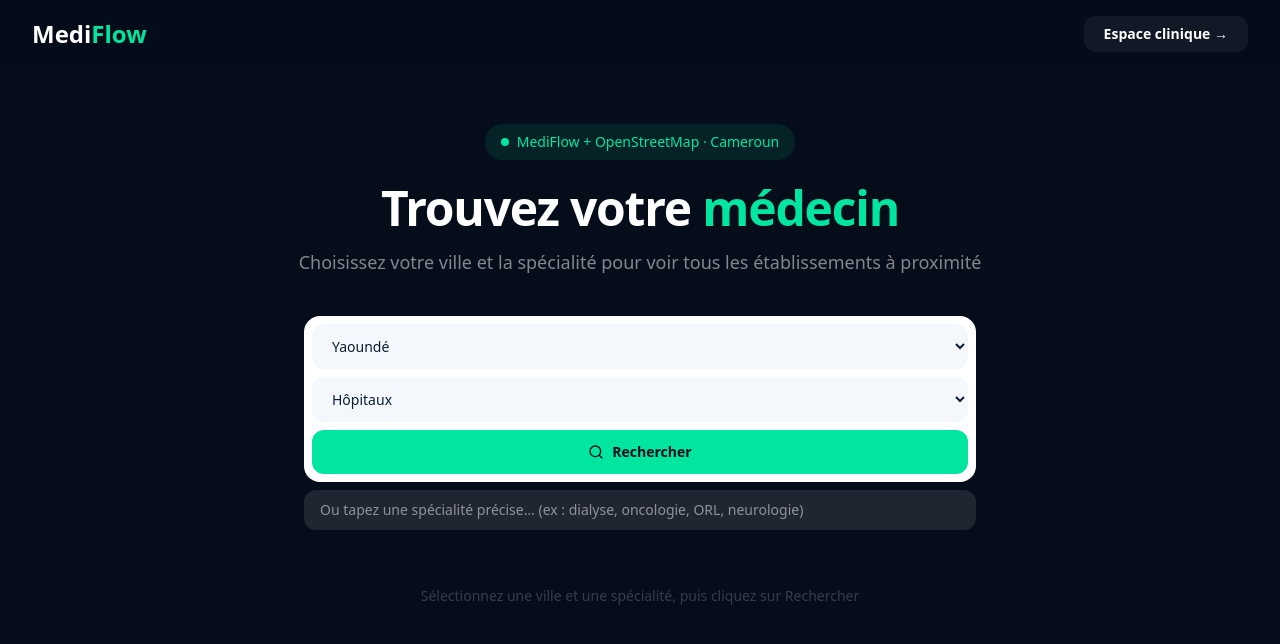
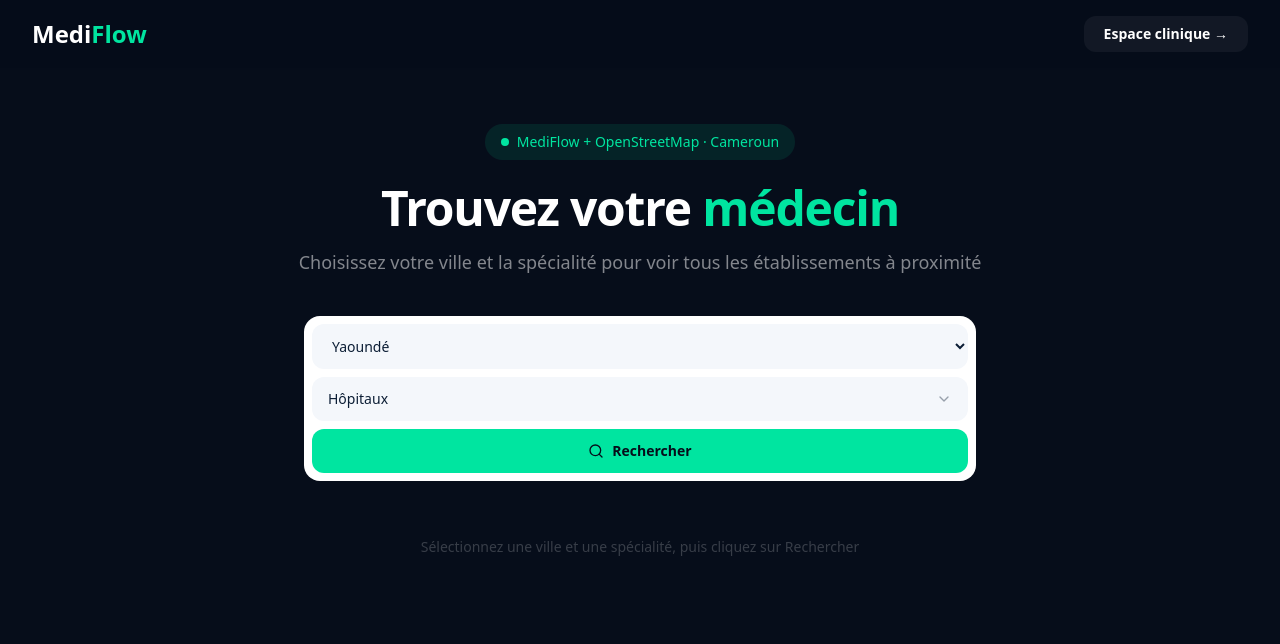
Before and after one commit to guilloulearnlife/mediflow, a Next.js app: page /recherche in a window 1280 px wide. Shown: the top 644 px of the page. Built offline with nearby package versions, Linux system fonts and the light colour scheme.

Commit message:
feat: remplace select spécialité par combobox recherche libre intégrée

```diff
--- a/src/app/recherche/page.tsx
+++ b/src/app/recherche/page.tsx
@@ -1,9 +1,9 @@
 'use client'
 
-import { useState, useCallback } from 'react'
+import { useState, useCallback, useRef, useEffect } from 'react'
 import Link from 'next/link'
 import dynamic from 'next/dynamic'
-import { Search, MapPin, Phone, ArrowRight, CheckCircle, Loader2 } from 'lucide-react'
+import { Search, MapPin, Phone, ArrowRight, CheckCircle, Loader2, ChevronDown, X } from 'lucide-react'
 
 const MapRechercheHybride = dynamic(() => import('@/components/MapRechercheHybride'), {
   ssr: false,
@@ -185,10 +185,24 @@ async function fetchOverpass(lat: number, lon: number, rayon: number, osmTags: s
 
 // ─── Composant principal ──────────────────────────────────────────────────────
 
+// Suggestions supplémentaires non présentes dans SPECIALITES
+const EXTRA_SUGGESTIONS = [
+  'Dialyse','Oncologie','Neurologie','ORL','Urologie',
+  'Orthopédie','Psychiatrie','Endocrinologie','Pneumologie',
+  'Gastro-entérologie','Rhumatologie','Hématologie',
+  'Infectiologie','Chirurgie générale','Réanimation',
+]
+
 export default function RecherchePage() {
   const [villeKey, setVilleKey]           = useState('Yaoundé')
   const [specialiteIdx, setSpecialiteIdx] = useState(1) // "Hôpitaux"
   const [texteLibre, setTexteLibre]       = useState('')
+  // Combobox
+  const [dropdownOpen, setDropdownOpen]   = useState(false)
+  const [comboInput, setComboInput]       = useState(SPECIALITES[1].label)
+  const comboRef                          = useRef<HTMLDivElement>(null)
+  const inputRef                          = useRef<HTMLInputElement>(null)
+
   const [loadingMF, setLoadingMF]         = useState(false)
   const [loadingOSM, setLoadingOSM]       = useState(false)
   const [cliniques, setCliniques]         = useState<Clinique[]>([])
@@ -198,8 +212,51 @@ export default function RecherchePage() {
   const [selected, setSelected]           = useState<Clinique | null>(null)
   const [searched, setSearched]           = useState(false)
 
+  // Fermer le dropdown si clic à l'extérieur
+  useEffect(() => {
+    function onMouseDown(e: MouseEvent) {
+      if (comboRef.current && !comboRef.current.contains(e.target as Node)) {
+        setDropdownOpen(false)
+      }
+    }
+    document.addEventListener('mousedown', onMouseDown)
+    return () => document.removeEventListener('mousedown', onMouseDown)
+  }, [])
+
+  // Suggestions filtrées (prédéfinies + extras)
+  const allSuggestions = [
+    ...SPECIALITES.map((s, i) => ({ label: s.label, idx: i, isPredef: true })),
+    ...EXTRA_SUGGESTIONS
+      .filter(s => !SPECIALITES.some(sp => sp.label.toLowerCase() === s.toLowerCase()))
+      .map(s => ({ label: s, idx: -1, isPredef: false })),
+  ]
+  const filtered = comboInput.trim()
+    ? allSuggestions.filter(s => s.label.toLowerCase().includes(comboInput.trim().toLowerCase()))
+    : allSuggestions
+
+  function selectOption(item: typeof allSuggestions[0]) {
+    setComboInput(item.label)
+    if (item.isPredef && item.idx >= 0) {
+      setSpecialiteIdx(item.idx)
+      setTexteLibre('')
+    } else {
+      setTexteLibre(item.label)
+    }
+    setDropdownOpen(false)
+  }
+
+  function handleComboChange(val: string) {
+    setComboInput(val)
+    const match = SPECIALITES.findIndex(s => s.label.toLowerCase() === val.toLowerCase())
+    if (match >= 0) {
+      setSpecialiteIdx(match)
+      setTexteLibre('')
+    } else {
+      setTexteLibre(val)
+    }
+  }
+
   const specialite = SPECIALITES[specialiteIdx]
-  // Si texte libre, on l'utilise comme label affiché
   const labelRecherche = texteLibre.trim() || specialite.label
 
   const handleSearch = useCallback(async () => {
@@ -271,59 +328,87 @@ export default function RecherchePage() {
           Choisissez votre ville et la spécialité pour voir tous les établissements à proximité
         </p>
 
-        <div className="max-w-2xl mx-auto flex flex-col gap-2">
-          {/* Ligne principale */}
-          <div className="bg-white rounded-2xl p-2 flex flex-col sm:flex-row gap-2 shadow-2xl">
+        <div className="max-w-2xl mx-auto bg-white rounded-2xl p-2 flex flex-col sm:flex-row gap-2 shadow-2xl">
+          {/* Ville */}
           <select value={villeKey} onChange={e => setVilleKey(e.target.value)}
             className="flex-1 px-4 py-3 text-[#0C1E35] text-sm outline-none rounded-xl bg-[#F4F7FB] cursor-pointer">
             {Object.keys(VILLES).sort().map(v => (
               <option key={v} value={v}>{v}</option>
             ))}
           </select>
-            <select value={specialiteIdx} onChange={e => { setSpecialiteIdx(Number(e.target.value)); setTexteLibre('') }}
-              className="flex-1 px-4 py-3 text-[#0C1E35] text-sm outline-none rounded-xl bg-[#F4F7FB] cursor-pointer">
-              {SPECIALITES.map((s, i) => (
-                <option key={s.value} value={i}>{s.label}</option>
-              ))}
-            </select>
+
+          {/* Combobox spécialité */}
+          <div className="flex-1 relative" ref={comboRef}>
+            <button
+              type="button"
+              onClick={() => { setDropdownOpen(v => !v); setTimeout(() => inputRef.current?.focus(), 10) }}
+              className="w-full px-4 py-3 text-[#0C1E35] text-sm rounded-xl bg-[#F4F7FB] flex items-center justify-between gap-2 hover:bg-[#e8edf5] transition-colors"
+            >
+              <span className="truncate text-left">{comboInput || 'Spécialité…'}</span>
+              <ChevronDown className={`w-4 h-4 text-[#0C1E35]/40 flex-shrink-0 transition-transform ${dropdownOpen ? 'rotate-180' : ''}`} />
+            </button>
+
+            {dropdownOpen && (
+              <div className="absolute top-full left-0 right-0 mt-1 bg-white rounded-2xl shadow-2xl border border-slate-100 z-50 overflow-hidden">
+                {/* Input de recherche */}
+                <div className="p-2 border-b border-slate-100 flex items-center gap-2">
+                  <Search className="w-4 h-4 text-slate-400 flex-shrink-0 ml-1" />
+                  <input
+                    ref={inputRef}
+                    type="text"
+                    value={comboInput}
+                    onChange={e => handleComboChange(e.target.value)}
+                    onKeyDown={e => {
+                      if (e.key === 'Enter') { setDropdownOpen(false); handleSearch() }
+                      if (e.key === 'Escape') setDropdownOpen(false)
+                    }}
+                    placeholder="Tapez une spécialité… (ex: dialyse, ORL)"
+                    className="flex-1 text-sm text-[#0C1E35] outline-none placeholder:text-slate-400 bg-transparent"
+                  />
+                  {comboInput && (
+                    <button type="button" onMouseDown={() => { handleComboChange(''); setSpecialiteIdx(0); setTexteLibre('') }}
+                      className="text-slate-400 hover:text-slate-700 transition-colors flex-shrink-0">
+                      <X className="w-4 h-4" />
+                    </button>
+                  )}
+                </div>
+
+                {/* Liste des options */}
+                <div className="max-h-60 overflow-y-auto py-1">
+                  {filtered.length > 0 ? filtered.map((item) => (
+                    <button
+                      key={item.label}
+                      type="button"
+                      onMouseDown={() => selectOption(item)}
+                      className={`w-full text-left px-4 py-2.5 text-sm transition-colors flex items-center justify-between gap-2
+                        ${!item.isPredef ? 'text-slate-500 italic' : 'text-[#0C1E35]'}
+                        ${item.isPredef && item.idx === specialiteIdx && !texteLibre ? 'bg-[#00E5A0]/10 text-[#007A56] font-semibold' : 'hover:bg-[#F4F7FB]'}
+                      `}
+                    >
+                      <span>{item.label}</span>
+                      {!item.isPredef && <span className="text-[10px] text-slate-400 font-normal not-italic">Recherche libre</span>}
+                    </button>
+                  )) : (
+                    <button
+                      type="button"
+                      onMouseDown={() => { setTexteLibre(comboInput); setDropdownOpen(false) }}
+                      className="w-full text-left px-4 py-3 text-sm text-[#0C1E35] hover:bg-[#F4F7FB] transition-colors"
+                    >
+                      Rechercher <strong>&ldquo;{comboInput}&rdquo;</strong>
+                      <span className="ml-2 text-xs text-slate-400">Appuyez Entrée</span>
+                    </button>
+                  )}
+                </div>
+              </div>
+            )}
+          </div>
+
+          {/* Bouton rechercher */}
           <button onClick={handleSearch} disabled={loading}
             className="flex items-center justify-center gap-2 bg-[#00E5A0] text-[#060D1A] px-6 py-3 rounded-xl font-black text-sm hover:bg-[#00B87D] transition-colors disabled:opacity-60">
             {loading ? <Loader2 className="w-4 h-4 animate-spin" /> : <Search className="w-4 h-4" />}
             {loading ? 'Recherche...' : 'Rechercher'}
           </button>
-          </div>
-
-          {/* Champ texte libre */}
-          <div className="relative">
-            <input
-              list="specialites-suggestions"
-              type="text"
-              value={texteLibre}
-              onChange={e => setTexteLibre(e.target.value)}
-              onKeyDown={e => e.key === 'Enter' && handleSearch()}
-              placeholder="Ou tapez une spécialité précise… (ex : dialyse, oncologie, ORL, neurologie)"
-              className="w-full px-4 py-2.5 rounded-xl bg-white/10 border border-white/20 text-white text-sm placeholder:text-white/30 outline-none focus:border-[#00E5A0]/50 focus:bg-white/15 transition-all"
-            />
-            <datalist id="specialites-suggestions">
-              {SPECIALITES.map(s => <option key={s.value} value={s.label} />)}
-              {['Dialyse','Oncologie','Neurologie','ORL','Urologie','Ophtalmologie',
-                'Orthopédie','Psychiatrie','Endocrinologie','Pneumologie','Gastro-entérologie',
-                'Rhumatologie','Hématologie','Infectiologie','Chirurgie générale'].map(s => (
-                <option key={s} value={s} />
-              ))}
-            </datalist>
-            {texteLibre && (
-              <button onClick={() => setTexteLibre('')}
-                className="absolute right-3 top-1/2 -translate-y-1/2 text-white/40 hover:text-white/80 text-xs transition-colors">
-                ✕
-              </button>
-            )}
-          </div>
-          {texteLibre.trim() && (
-            <p className="text-[#00E5A0]/70 text-xs text-left px-1">
-              Recherche libre activée : <strong className="text-[#00E5A0]">&ldquo;{texteLibre.trim()}&rdquo;</strong> — OSM cherchera dans les noms et spécialités
-            </p>
-          )}
         </div>
 
         {/* Indicateur de chargement en 2 étapes */}
```
Lines whose indentation alone changed are shown as unchanged.
